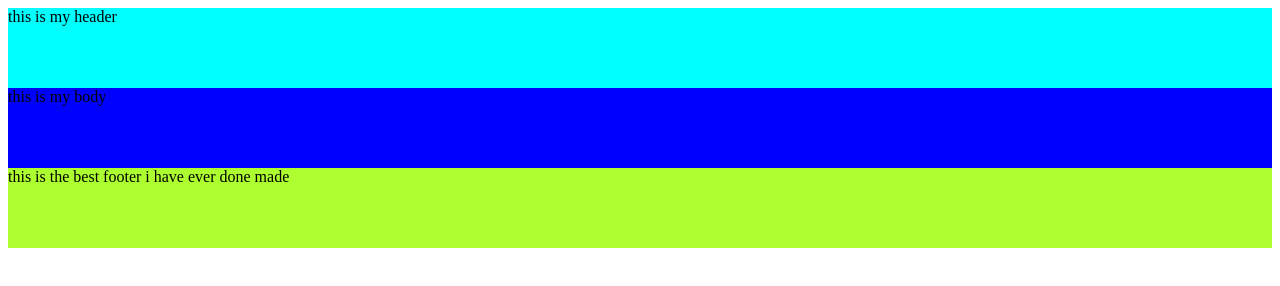
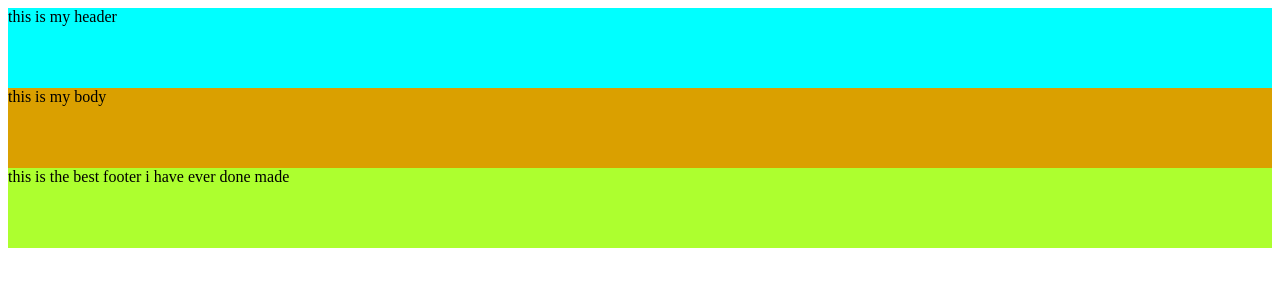
Before and after one commit to Mohamed15333/githubdemo, a plain HTML site: page index.html in a window 1280 px wide. Drawn offline with Linux system fonts and the light colour scheme.

Commit message:
updated changes

```diff
--- a/styles.css
+++ b/styles.css
@@ -3,7 +3,7 @@ header{
     height: 10vh
 }
 div{
-    background-color: blue;
+    background-color: rgb(218, 160, 0);
     height: 10vh;
 }
 footer{
```
